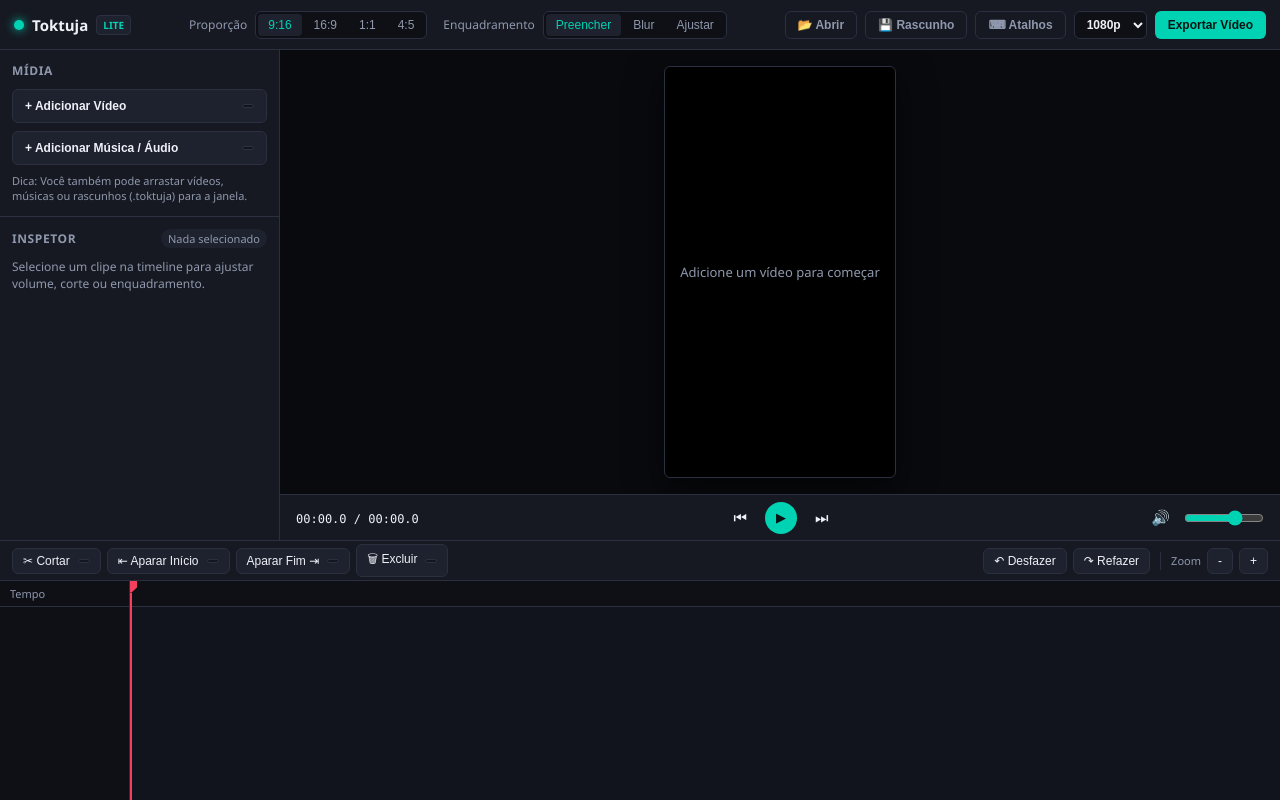
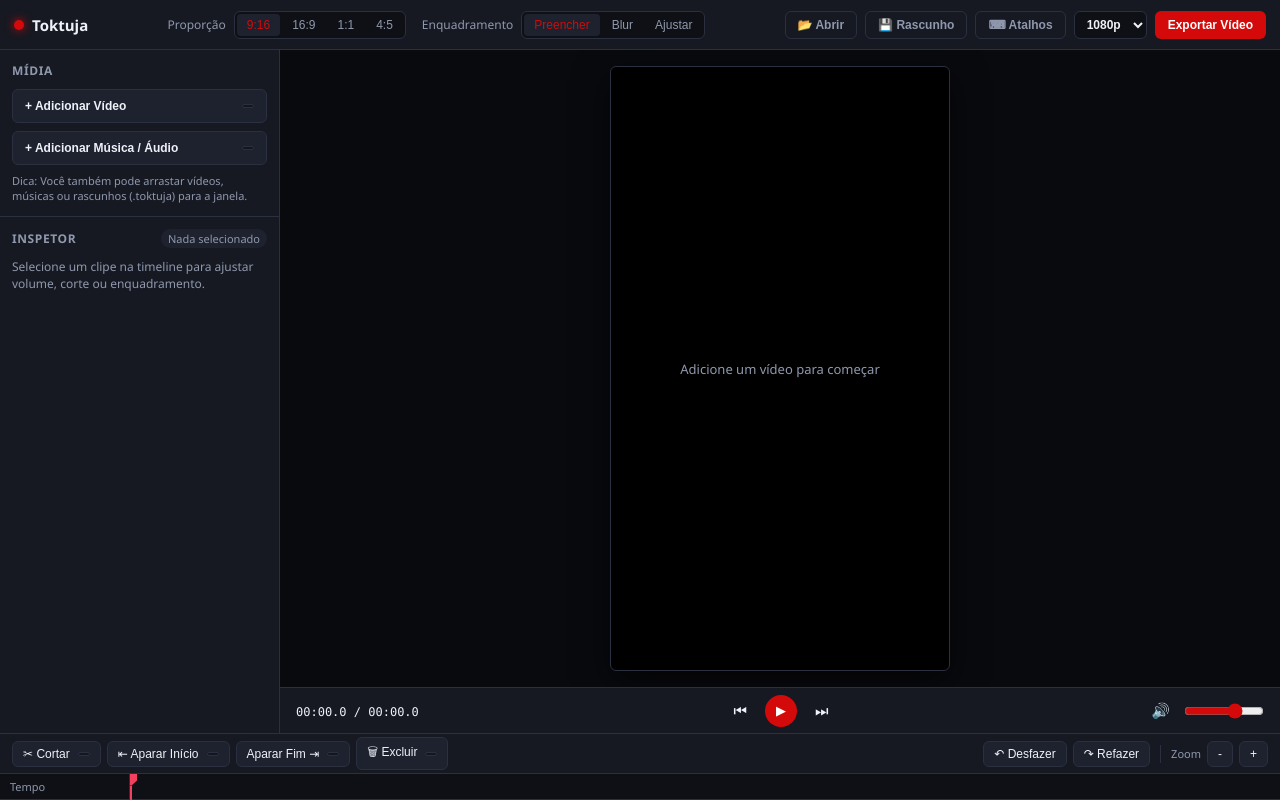
Before and after one commit to Gartuja/Toktuja, a website built with Vite: page index.html in a window 1280 px wide. Built offline with nearby package versions, Linux system fonts and the light colour scheme.

Commit message:
style: tema vermelho, remocao do selo Lite e ajuste de altura da timeline (v0.2.3)

```diff
--- a/index.html
+++ b/index.html
@@ -13,7 +13,6 @@
         <div class="brand">
           <span class="brand-dot"></span>
           <span class="brand-name">Toktuja</span>
-          <span class="brand-tag">Lite</span>
         </div>
 
         <div class="topbar-center">
--- a/package.json
+++ b/package.json
@@ -1,7 +1,7 @@
 {
   "name": "toktuja",
   "private": true,
-  "version": "0.2.2",
+  "version": "0.2.3",
   "type": "module",
   "scripts": {
     "dev": "vite",
--- a/src-tauri/Cargo.toml
+++ b/src-tauri/Cargo.toml
@@ -1,6 +1,6 @@
 [package]
 name = "toktuja"
-version = "0.2.2"
+version = "0.2.3"
 description = "Toktuja - Editor de vídeo leve e otimizado"
 authors = ["Gartuja"]
 edition = "2021"
--- a/src-tauri/tauri.conf.json
+++ b/src-tauri/tauri.conf.json
@@ -1,7 +1,7 @@
 {
   "$schema": "https://schema.tauri.app/config/2",
   "productName": "Toktuja",
-  "version": "0.2.2",
+  "version": "0.2.3",
   "identifier": "com.toktuja.editor",
   "build": {
     "beforeDevCommand": "npm run dev",
--- a/src/styles.css
+++ b/src/styles.css
@@ -6,9 +6,9 @@
   --border: #2a3040;
   --text: #eef1f7;
   --text-muted: #8f98ad;
-  --accent: #00d2b4;
-  --accent-hover: #00eccb;
-  --accent-text: #061412;
+  --accent: #d40a0a;
+  --accent-hover: #f01818;
+  --accent-text: #ffffff;
   --video-clip: #2563eb;
   --video-clip-sel: #3b82f6;
   --audio-clip: #059669;
@@ -496,7 +496,8 @@ kbd {
 
 /* Timeline */
 .timeline-section {
-  height: 260px;
+  height: auto;
+  max-height: 300px;
   background: var(--bg-panel);
   border-top: 1px solid var(--border);
   display: flex;
@@ -747,7 +748,7 @@ kbd {
 .shortcut-key-btn.recording {
   border-color: var(--accent);
   color: #fff;
-  background: rgba(0, 210, 180, 0.2);
+  background: rgba(212, 10, 10, 0.22);
 }
 
 .modal-footer {
```
Also changed, not shown: 1 other file.
